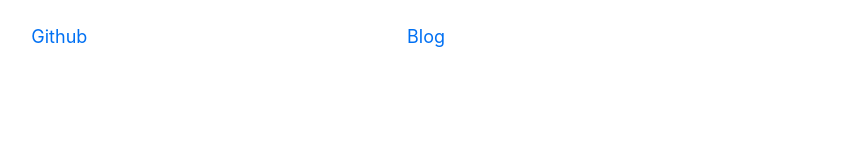
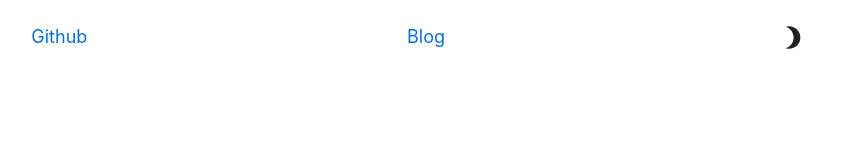
Before and after one commit to SamX23/my-blog, a Next.js app: page / in a window 1280 px wide. Shown: the top 160 px of the page, without its empty margins (214-1058 px from the left). Built offline with nearby package versions, Linux system fonts and the light colour scheme.

Commit message:
fix theme issue and add more palette

```diff
--- a/src/theme/theme.ts
+++ b/src/theme/theme.ts
@@ -3,9 +3,11 @@ import { red } from "@material-ui/core/colors";
 
 export const darkColorPalette = {
   primary: "rgb(0,0,0)",
+  text: "rgb(255,255,255)",
 };
 export const lightColorPalette = {
   primary: "rgb(255,255,255)",
+  text: "rgb(0,0,0)",
 };
 
 const options = (dark: boolean): ThemeOptions => {
@@ -37,6 +39,6 @@ const theme = createMuiTheme({
   },
 });
 
-export const darkTheme = createMuiTheme(options(true));
+export const darkTheme = createMuiTheme(options(false));
 export const lightTheme = createMuiTheme(options(false));
 export default theme;
--- a/src/theme/themeProvider.tsx
+++ b/src/theme/themeProvider.tsx
@@ -52,7 +52,7 @@ export const ThemeProvider: React.FC<ThemeProviderProps> = ({
     <ToggleThemeContext.Provider
       value={{
         toggleTheme,
-        isDark: !(selectedTheme.themeName === "lightTheme"),
+        isDark: !(selectedTheme.themeName === "darkTheme"),
       }}
     >
       <MuiThemeProvider theme={selectedTheme.appliedTheme}>
```
